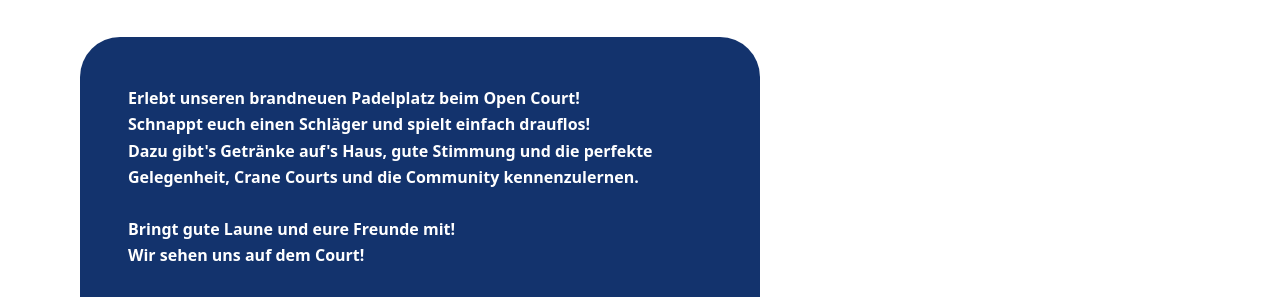
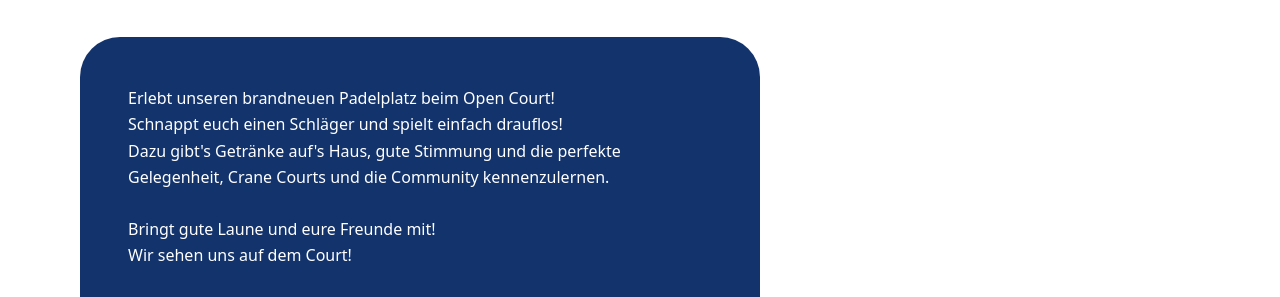
Before and after one commit to joanmanueltejeda-hash/Crane_Courts-TEST, an Eleventy site: page Crane_Courts_Website copy/news.html in a window 1280 px wide. Shown: the part 655-952 px from the top of the page. Built offline with nearby package versions, Linux system fonts and the light colour scheme; Eleventy itself is replaced by a stand-in of ours; files that its build step writes are made by us from their sources; a web font is replaced by a local one.

Commit message:
Update Crane_Courts_Website copy/events/2026-08-02-crane-courts-eroffnung.md (via Pages CMS)

```diff
--- a/Crane_Courts_Website copy/events/2026-08-02-crane-courts-eroffnung.md
+++ b/Crane_Courts_Website copy/events/2026-08-02-crane-courts-eroffnung.md
@@ -10,9 +10,9 @@ highlights:
   - Musik
 address: Am Sportzentrum 4, 47559 Kranenburg
 ---
-**Erlebt unseren brandneuen Padelplatz beim Open Court!**
-**Schnappt euch einen Schläger und spielt einfach drauflos!**
-**Dazu gibt's Getränke auf's Haus, gute Stimmung und die perfekte Gelegenheit, Crane Courts und die Community kennenzulernen.**
+Erlebt unseren brandneuen Padelplatz beim Open Court!
+Schnappt euch einen Schläger und spielt einfach drauflos!
+Dazu gibt's Getränke auf's Haus, gute Stimmung und die perfekte Gelegenheit, Crane Courts und die Community kennenzulernen.
 
-**Bringt gute Laune und eure Freunde mit!**
-**Wir sehen uns auf dem Court!**
+Bringt gute Laune und eure Freunde mit!
+Wir sehen uns auf dem Court!
```
